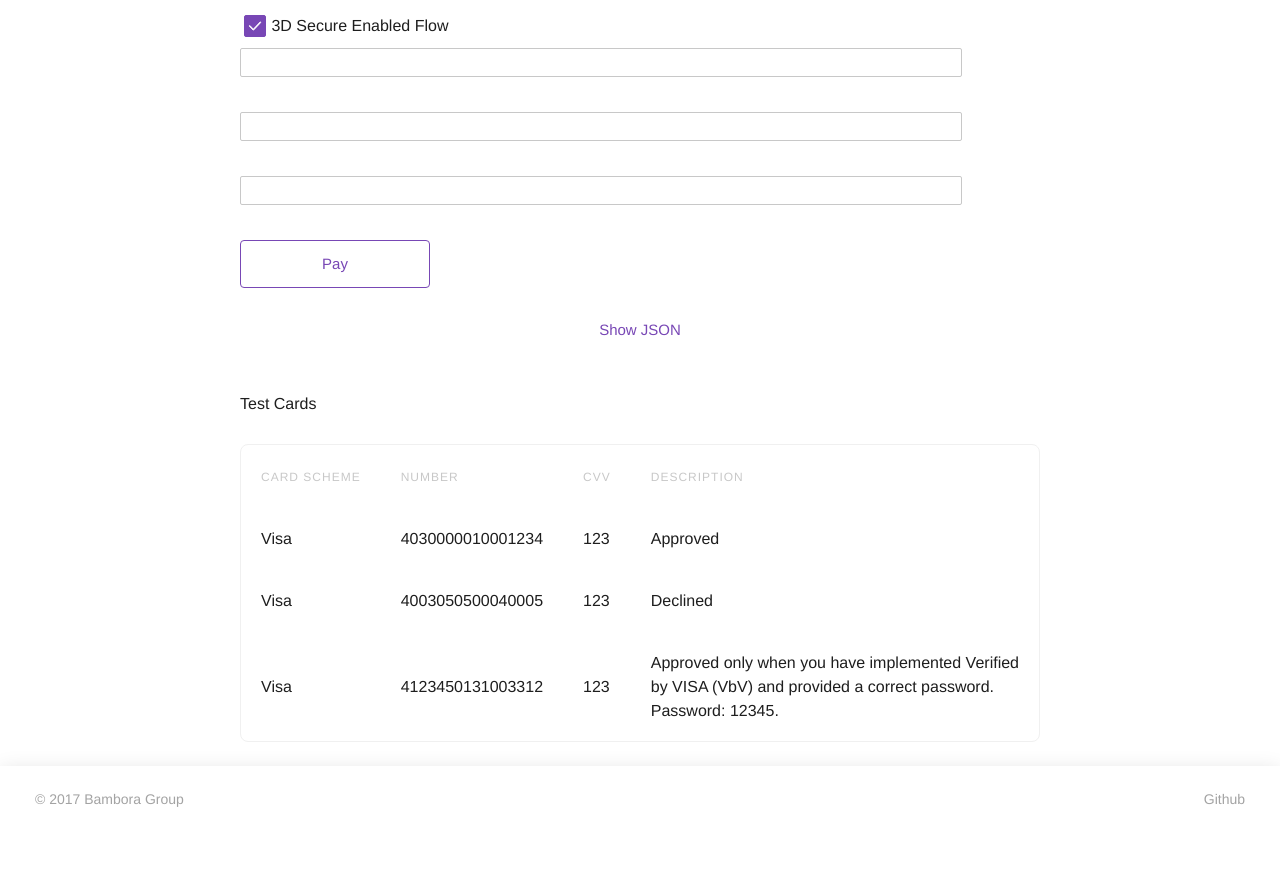
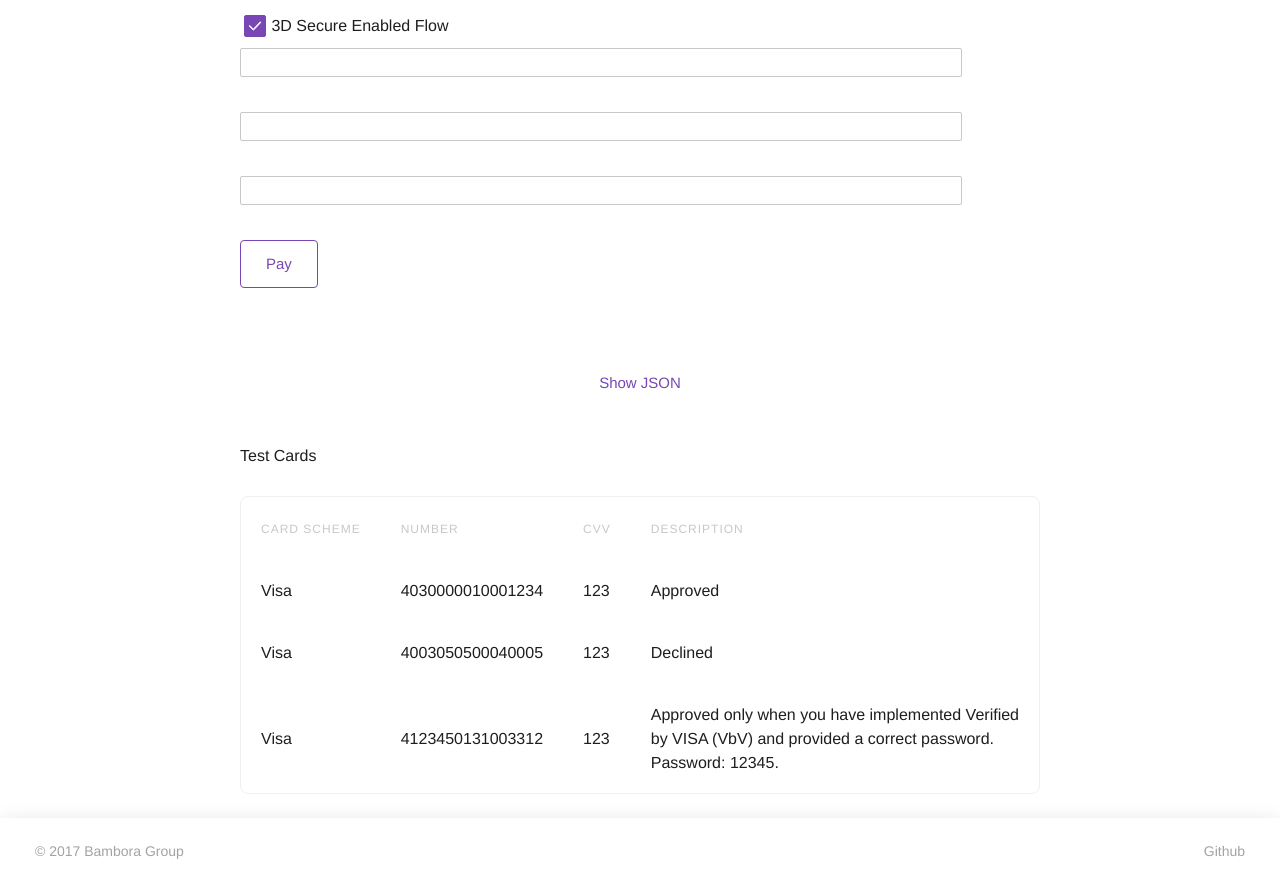
Before and after one commit to bambora/na-payment-apis-demo, a Flask app: page /3ds.html in a window 1280 px wide. Shown: the part 822-1706 px from the top of the page. Before the commit the page ends 1629 px from the top, so only its background shows below. Run offline with Flask 2, Linux system fonts and the light colour scheme; parts of the project's set-up code (start-up, migrations or seed data) failed here and were passed over; some libraries are stand-ins or nearby versions; some web fonts are replaced.

Commit message:
WEB-759 Tighten up css and controller for Checkout

```diff
--- a/server/app/static/css/checkoutfields.css
+++ b/server/app/static/css/checkoutfields.css
@@ -7,7 +7,7 @@
     display: block;
     min-height: 25px;
 
-    font-size: 12px;
+    font-size: 15px;
     font-weight: 500;
     margin: 5px 0;
     padding: 0;
@@ -15,9 +15,6 @@
 }
 
 #card-number, #card-cvv, #card-expiry {
-    font-family: "Fakt Pro", "HelveticaNeue-Light", "Helvetica Neue Light", "Helvetica Neue", Helvetica, Arial, "Lucida Grande", sans-serif;
-    font-size: 15px;
-    color: rgba(30, 30, 30, 1);
     display: block;
     width: calc(95%);
     border-radius: 2px;
@@ -27,6 +24,7 @@
     transition: all 100ms ease-out;
 }
 
+/* card images are added to card number */
 #card-number {
     background-image: none;
 
@@ -36,60 +34,54 @@
     background-size: contain;
 }
 
-.button {
-    position: absolute;
-    margin: auto;
-    min-width: 25%;
+/* buttons */
+.btn {
+    vertical-align:top;
+}
 
-    z-index: 1;
+.btn {
+  position: relative;
   border: none;
   border-radius: 4px;
   background-color: rgba(120, 71, 181, 1);
-    font-weight: 400;
   color: rgba(255, 255, 255, 1);
   display: inline-block;
-    cursor: pointer;
-    font-size: 15px;
-    line-height: 24px;
-    text-decoration: none;
   transition: all 100ms ease-out;
-    padding: 11px 0;
+  padding: 11px 25px;
 }
 
-.button:hover {
+.btn:hover, .btn:active {
     background-color: rgba(69, 36, 89, 1);
-    color: rgba(255, 255, 255, 1);
 }
 
-.button:active {
-    background-color: rgba(69, 36, 89, 1);
+.btn:active {
     box-shadow: inset 0 0 35px rgba(0, 0, 0, 0.3);
 }
 
-.button-disabled, .button-disabled:hover, .button-disabled:active {
+.btn:disabled {
     background-color: rgba(255, 255, 255, 1);
     border: 1px solid rgba(120, 71, 181, 1);
     color: rgba(120, 71, 181, 1);
 }
 
+/* feedback is displayed after tokenization */
 #feedback {
-    display: none;
     position: relative;
-    left: 25%;
+    left: 15px;
+    display: inline-block;
     background-color: transparent;
-    border: 1px solid rgba(200, 200, 200, 1);
-    padding: 11px;
-    width: calc(60%);
+    border: 0px solid rgba(200, 200, 200, 1);
     border-radius: 4px;
     transition: all 100ms ease-out;
+    padding: 11px;
 }
 
 #feedback.error {
-    display: block;
     color: red;
+    border: 1px solid;
 }
 
 #feedback.success {
-    display: block;
     color: seagreen;
+    border: 1px solid;
 }
--- a/server/app/static/js/checkoutfields-controller.js
+++ b/server/app/static/js/checkoutfields-controller.js
@@ -1,24 +1,4 @@
-/*
- * Copyright (c) 2017 - Bambora Inc. <http://dev.na.bambora.com>
- * MIT licensed. Feel free to use and abuse.
- */
 (function () {
-    var style = {
-        base: {
-            fontFamily: '"Fakt Pro", "HelveticaNeue-Light", \
-                        "Helvetica Neue Light", "Helvetica Neue", Helvetica, \
-                        Arial, "Lucida Grande", sans-serif',
-            fontSize: '15px',
-            color: 'rgba(30, 30, 30, 1)'
-        },
-        invalid: {
-            color: 'red'
-        }
-    };
-    var options = {
-        style: style
-    };
-
     var checkoutFields = checkoutfields();
 
     var isCardNumberComplete = false;
@@ -28,36 +8,34 @@
     var checkoutFieldsController = {
 
         init: function () {
-            console.log('checkoutFields.init()');
+            console.log('checkout.init()');
             this.createInputs();
             this.addListeners();
         },
         createInputs: function () {
-            console.log('checkoutFields.createInputs()');
+            console.log('checkout.createInputs()');
+            var options = {};
 
             // Create and mount the inputs
             options.placeholder = 'Card number';
-            var cardNumber = checkoutFields.create('card-number', options);
-            cardNumber.mount('#card-number');
+            var cardNumber = checkoutFields.create('card-number', options).mount('#card-number');
 
             options.placeholder = 'CVV';
-            var cvv = checkoutFields.create('cvv', options);
-            cvv.mount('#card-cvv');
+            var cvv = checkoutFields.create('cvv', options).mount('#card-cvv');
 
             options.placeholder = 'MM / YY';
-            var expiry = checkoutFields.create('expiry', options);
-            expiry.mount('#card-expiry');
+            var expiry = checkoutFields.create('expiry', options).mount('#card-expiry');
         },
         addListeners: function () {
             var self = this;
 
+            // listen for submit button
             if (document.getElementById('checkout-form') !== null) {
                 document.getElementById('checkout-form').addEventListener('submit', self.onSubmit.bind(self));
             }
 
             checkoutFields.on('brand', function (event) {
-                var eventType = 'brand';
-                console.log(eventType + ': ' + JSON.stringify(event));
+                console.log('brand: ' + JSON.stringify(event));
 
                 if (event.brand && event.brand !== 'unknown') {
                     var filePath = "/static/images/" + event.brand + ".svg";
@@ -69,19 +47,17 @@
             });
 
             checkoutFields.on('blur', function (event) {
-                var eventType = 'blur';
-                console.log(eventType + ': ' + JSON.stringify(event));
+                console.log('blur: ' + JSON.stringify(event));
             });
 
             checkoutFields.on('focus', function (event) {
-                var eventType = 'focus';
-                console.log(eventType + ': ' + JSON.stringify(event));
+                console.log('focus: ' + JSON.stringify(event));
             });
 
             checkoutFields.on('empty', function (event) {
-                var eventType = 'empty';
-                console.log(eventType + ': ' + JSON.stringify(event));
+                console.log('empty: ' + JSON.stringify(event));
 
+                if (event.empty) {
                     if (event.field === 'card-number') {
                         isCardNumberComplete = false;
                     } else if (event.field === 'cvv') {
@@ -89,12 +65,12 @@
                     } else if (event.field === 'expiry') {
                         isExpiryComplete = false;
                     }
-                self.updatePayButton();
+                    self.setPayButton(false);
+                }
             });
 
             checkoutFields.on('complete', function (event) {
-                var eventType = 'complete';
-                console.log(eventType + ': ' + JSON.stringify(event));
+                console.log('complete: ' + JSON.stringify(event));
 
                 if (event.field === 'card-number') {
                     self.hideErrorForId('card-number');
@@ -106,12 +82,12 @@
                     self.hideErrorForId('card-expiry');
                     isExpiryComplete = true;
                 }
-                self.updatePayButton();
+
+                self.setPayButton(isCardNumberComplete && isCVVComplete && isExpiryComplete);
             });
 
             checkoutFields.on('error', function (event) {
-                var eventType = 'error';
-                console.log(eventType + ': ' + JSON.stringify(event));
+                console.log('error: ' + JSON.stringify(event));
 
                 if (event.field === 'card-number') {
                     isCardNumberComplete = false;
@@ -123,13 +99,13 @@
                     isExpiryComplete = false;
                     self.showErrorForId('card-expiry', event.message);
                 }
-                self.updatePayButton();
+                self.setPayButton(false);
             });
         },
         onSubmit: function (event) {
             var self = this;
 
-            console.log('checkoutFields.onSubmit()');
+            console.log('checkout.onSubmit()');
 
             event.preventDefault();
             self.setPayButton(false);
@@ -139,45 +115,36 @@
                 console.log('token result : ' + JSON.stringify(result));
 
                 if (result.error) {
-                    var error = 'Error creating token: </br>' + result.error;
-                    self.showErrorFeedback(error);
-                    self.updatePayButton();
-                    self.toggleProcessingScreen();
+                    self.processTokenError(result.error);
                 } else {
-                    self.showSuccessFeedback('Success! Created token:</br>' + result.token);
-                    self.makeTokenPayment(result.token);
+                    self.processTokenSuccess(result.token);
                 }
             };
 
-            console.log('checkoutFields.createToken()');
+            console.log('checkout.createToken()');
             checkoutFields.createToken(callback);
         },
         hideErrorForId: function (id) {
             console.log('hideErrorForId: ' + id);
-            document.getElementById(id).classList.remove('invalid');
+            document.getElementById(id).classList.remove('error');
             document.getElementById(id + '-error').innerHTML = '';
         },
         showErrorForId: function (id, message) {
             console.log('showErrorForId: ' + id);
-            document.getElementById(id).classList.add('invalid');
-            document.getElementById(id + '-error').classList.add('invalid');
+            document.getElementById(id).classList.add('error');
             document.getElementById(id + '-error').innerHTML = message;
         },
         setPayButton: function (enabled) {
-            console.log('checkoutFields.setPayButton() enabled: ' + enabled);
+            console.log('checkout.setPayButton() enabled: ' + enabled);
 
             var payButton = document.getElementById('pay-button');
-            payButton.disabled = !enabled;
             if (enabled) {
-                payButton.className = "button";
+                payButton.disabled = false;
+                payButton.className = "btn";
             } else {
-                payButton.className = "button button-disabled";
+                payButton.disabled = true;
+                payButton.className = "btn disabled";
             }
-        },
-        updatePayButton: function () {
-            console.log('checkoutFields.updatePayButton()');
-
-            this.setPayButton(isCardNumberComplete && isCVVComplete && isExpiryComplete);
         },
         toggleProcessingScreen: function () {
             var processingScreen = document.getElementById('processing-screen');
@@ -197,10 +164,29 @@
             this.feedback.innerHTML = checkMark + ' ' + message;
             this.feedback.classList.add('success');
         },
+        processTokenError: function (error) {
+            error = JSON.stringify(error, undefined, 2);
+            console.log('processTokenError: ' + id);
+
+            this.showErrorFeedback('Error creating token: </br>' + JSON.stringify(error, null, 4));
+            this.setPayButton(true);
+            this.toggleProcessingScreen();
+        },
+        processTokenSuccess: function (token) {
+            console.log('processTokenSuccess: ' + token);
+
+            this.showSuccessFeedback('Success! Created token: ' + token);
+            this.setPayButton(true);
+            this.toggleProcessingScreen();
+
+            // Use token to call payments api
+            this.makeTokenPayment(token);
+        },
         makeTokenPayment: function (token) {
             var self = this;
 
-            console.log('checkoutFields.makeTokenPayment()');
+            console.log('checkout.makeTokenPayment()');
+
             var amount = document.getElementById('amount').value;
             var name = document.getElementById('name').value;
 
@@ -265,7 +251,7 @@
                             }
                             self.showErrorFeedback(message);
                         }
-                        self.updatePayButton();
+                        self.setPayButton(true);
                         self.toggleProcessingScreen();
                     }
 
--- a/server/app/templates/snippets/checkoutfields.html
+++ b/server/app/templates/snippets/checkoutfields.html
@@ -11,7 +11,7 @@
     <div id="card-expiry"></div>
     <label for="card-expiry" id="card-expiry-error"></label>
 
-    <input id="pay-button" type="submit" class="button button-disabled" value="Pay" disabled="true"/>
+    <input id="pay-button" type="submit" class="btn disabled" value="Pay" disabled="true"/>
+
+    <div id="feedback"></div>
 </form>
-
-<div id="feedback"></div>
```
Lines whose indentation alone changed are shown as unchanged.
